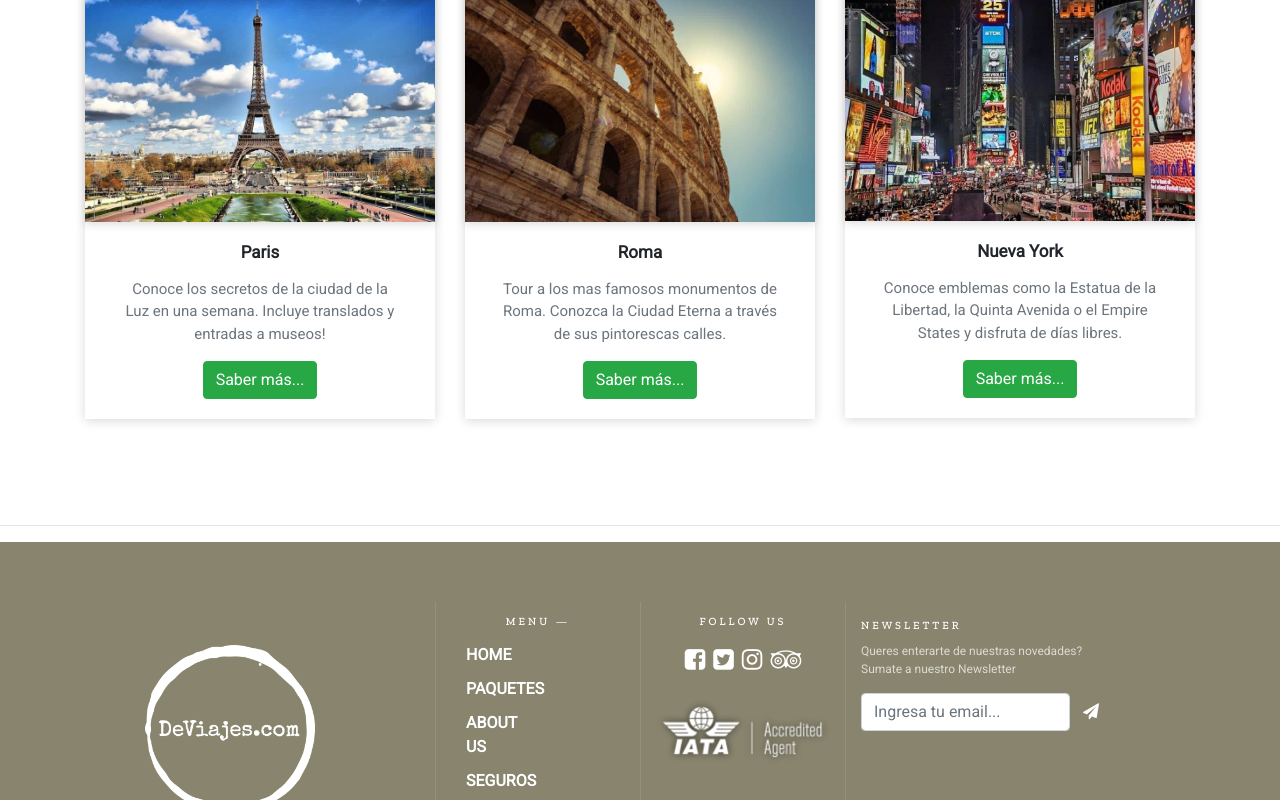
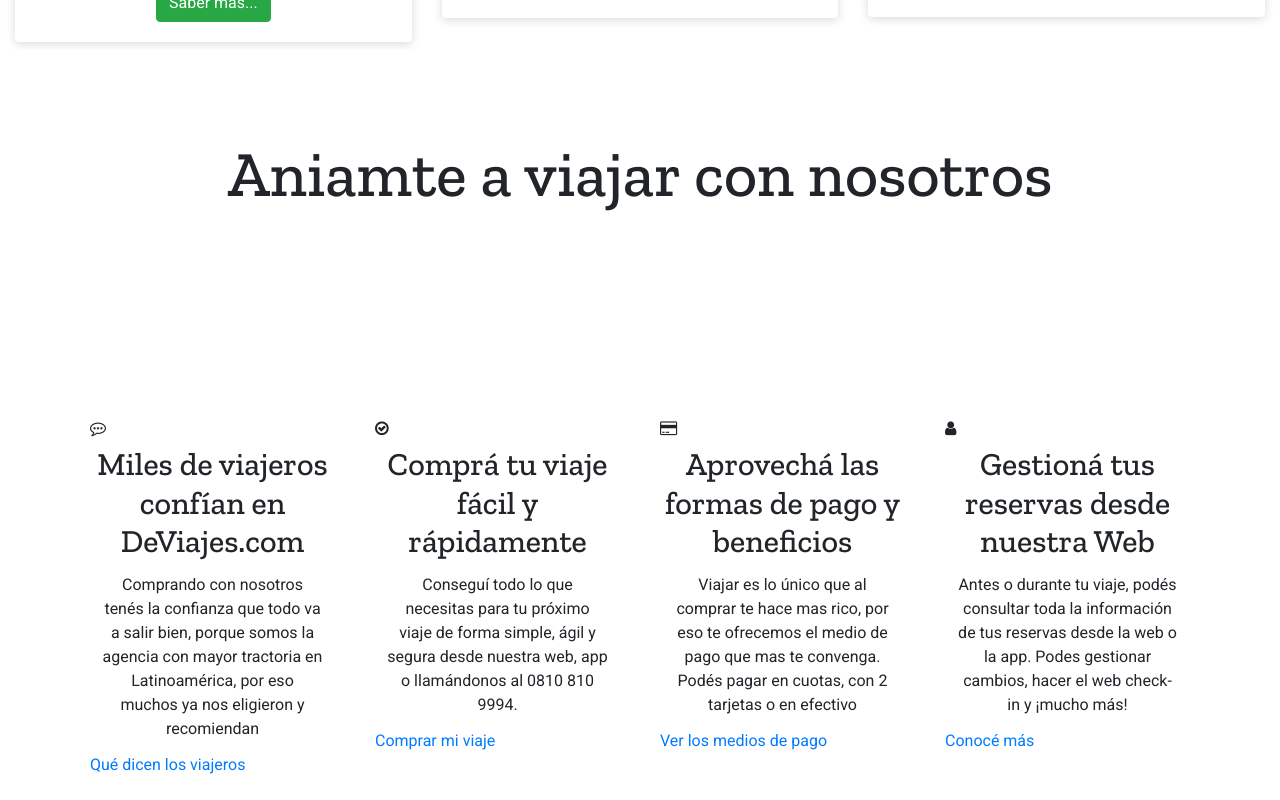
Before and after one commit to Agus-Gramajo/deviajes, a plain HTML site: page index.html in a window 1280 px wide. Shown: the part 1540-2340 px from the top of the page. Drawn offline with nearby package versions, Linux system fonts and the light colour scheme.

Commit message:
agregado de seccion Eleginos, y promos en acrousel

```diff
--- a/index.html
+++ b/index.html
@@ -100,21 +100,33 @@
 </header>
 <!--Promociones-->
 <h1 id="promo">Promociones</h1>
-    <section class="gallery-block cards-gallery">
-    <div class="container">
-        <div class="row">
-            <div class="col-md-6 col-lg-4">
-                <div class="card-promo border-0 transform-on-hover">
+<section class="gallery-block cards-gallery">
+<!--Carousel Wrapper-->
+<div id="multi-item-example" class="carousel slide carousel-multi-item" data-ride="carousel">
+    <!--Controls-->
+    <div class="controls-top">
+        <a class="btn-floating" href="#multi-item-example" data-slide="prev"><i class="fa fa-chevron-circle-left" aria-hidden="true"></i></a>
+        <a class="btn-floating" href="#multi-item-example" data-slide="next"><i class="fa fa-chevron-circle-right" aria-hidden="true"></i></a>
+    </div>
+    <!--/.Controls-->
+
+    <!--Slides-->
+    <div class="carousel-inner" role="listbox">
+        <!--First slide-->
+        <div class="carousel-item active">
+            <div class="col-md-6 col-lg-4" style="float:left">
+                <div class="card-promo border-0 transform-on-hover card mb-2">
                         <img src="./img/image1.jpg" alt="canada" class="card-img-top">
                     <div class="card-body">
                         <h6><a href="paquetes.html#canada">Parques Nacionales de Canadá</a></h6>
                         <p class="text-muted card-text">Tour por Vancouver, Banff, Jasper, Campo Helado Columbia y las Rocosas de 8 días</p>
+                        <br>
                         <button type="button" class=" btn btn-success" data-toggle="modal" data-target="#modal-canada">Saber más...</button>
                     </div>
                 </div>
             </div>
-            <div class="col-md-6 col-lg-4">
-                <div class="card-promo border-0 transform-on-hover">
+            <div class="col-md-6 col-lg-4" style="float:left">
+                <div class="card-promo border-0 transform-on-hover card mb-2">
                     <a class="lightbox" href="paquetes.html#tailandia">
                         <img src="./img/image2.jpg" alt="tailandia" class="card-img-top">
                     </a>
@@ -125,8 +137,8 @@
                     </div>
                 </div>
             </div>
-            <div class="col-md-6 col-lg-4">
-                <div class="card-promo border-0 transform-on-hover">
+            <div class="col-md-6 col-lg-4" style="float:left">
+                <div class="card-promo border-0 transform-on-hover card mb-2">
                     <a class="lightbox" href="paquetes.html#china">
                         <img src="./img/china.jpg" alt="china" class="card-img-top">
                     </a>
@@ -137,20 +149,25 @@
                     </div>
                 </div>
             </div>
-            <div class="col-md-6 col-lg-4">
-                <div class="card-promo border-0 transform-on-hover">
+        </div>
+        <!--/.First slide-->
+        <!--Second slide-->
+        <div class="carousel-item">
+            <div class="col-md-6 col-lg-4" style="float:left">
+                <div class="card-promo border-0 transform-on-hover card mb-2">
                     <a class="lightbox" href="paquetes.html#paris">
                         <img src="./img/paris.jpg" alt="Card Image" class="card-img-top">
                     </a>
                     <div class="card-body">
                         <h6><a href="paquetes.html#paris">Paris</a></h6>
                         <p class="text-muted card-text">Conoce los secretos de la ciudad de la Luz en una semana. Incluye translados y entradas a museos!</p>
+                        <br>
                         <button type="button" class=" btn btn-success" data-toggle="modal" data-target="#modal-paris">Saber más...</button>
                     </div>
                 </div>
             </div>
-            <div class="col-md-6 col-lg-4">
-                <div class="card-promo border-0 transform-on-hover">
+            <div class="col-md-6 col-lg-4" style="float:left">
+                <div class="card-promo border-0 transform-on-hover card mb-2">
                     <a class="lightbox" href="paquetes.html#roma">
                         <img src="./img/roma.jpg" alt="roma" class="card-img-top">
                     </a>
@@ -161,8 +178,8 @@
                     </div>
                 </div>
             </div>
-            <div class="col-md-6 col-lg-4">
-                <div class="card-promo border-0 transform-on-hover">
+            <div class="col-md-6 col-lg-4" style="float:left">
+                <div class="card-promo border-0 transform-on-hover card mb-2">
                     <a class="lightbox" href="paquetes.html#ny">
                         <img src="./img/ny.jpg" alt="nueva york" class="card-img-top">
                     </a>
@@ -174,14 +191,56 @@
                     </div>
                 </div>
             </div>
+    <!--/.Second slide-->
+
         </div>
     </div>
+</div>
 </section>
+
+<!--Eleginos-->
+<h2>Aniamte a viajar con nosotros</h2>
+<section class="eleginos container d-flex">
+    <div class="row justify-content-center">
+    <div class="card col-sm-12 col-md-6 col-lg-3" style="width: 18rem;">
+        <div class="card-body">
+        <i class="fa fa-commenting-o" aria-hidden="true"></i>
+        <h5 class="card-title">Miles de viajeros confían en DeViajes.com</h5>
+        <p class="card-text">Comprando con nosotros tenés la confianza que todo va a salir bien, porque somos la agencia con mayor tractoria en Latinoamérica, por eso muchos ya nos eligieron y recomiendan</p>
+        <a href="quienes_somos.html#clientes" class="card-link">Qué dicen los viajeros</a>
+        </div>
+    </div>
+    <div class="card col-sm-12 col-md-6 col-lg-3" style="width: 18rem;">
+        <div class="card-body">
+        <i class="fa fa-check-circle-o" aria-hidden="true"></i>
+        <h5 class="card-title">Comprá tu viaje fácil y rápidamente</h5>
+        <p class="card-text">Conseguí todo lo que necesitas para tu próximo viaje de forma simple, ágil y segura desde nuestra web, app o llamándonos al 0810 810 9994.</p>
+        <a href="paquetes.html" class="card-link">Comprar mi viaje</a>
+        </div>
+    </div>
+    <div class="card col-sm-12 col-md-6 col-lg-3" style="width: 18rem;">
+        <div class="card-body">
+        <i class="fa fa-credit-card" aria-hidden="true"></i>
+        <h5 class="card-title">Aprovechá las formas de pago y beneficios</h5>
+        <p class="card-text">Viajar es lo único que al comprar te hace mas rico, por eso te ofrecemos el medio de pago que mas te convenga. Podés pagar en cuotas, con 2 tarjetas o en efectivo</p>
+        <a href="medios_pago.html" class="card-link">Ver los medios de pago</a>
+        </div>
+    </div>
+    <div class="card col-sm-12 col-md-6 col-lg-3" style="width: 18rem;">
+        <div class="card-body">
+        <i class="fa fa-user" aria-hidden="true"></i>
+        <h5 class="card-title">Gestioná tus reservas desde nuestra Web</h5>
+        <p class="card-text">Antes o durante tu viaje, podés consultar toda la información de tus reservas desde la web o la app. Podes gestionar cambios, hacer el web check-in y ¡mucho más!</p>
+        <a href="#" class="card-link">Conocé más</a>
+        </div>
+    </div>
+</div>
+</section>
+<!--Up-->
 <div class="arrow-top">
     <a href="#promo"><i class="fa fa-chevron-up" aria-hidden="true"></i>
     </a>
 </div>
-    <hr>
 <!--Footer-->
     <footer class="footer-bs">
         <div class="row">
```
